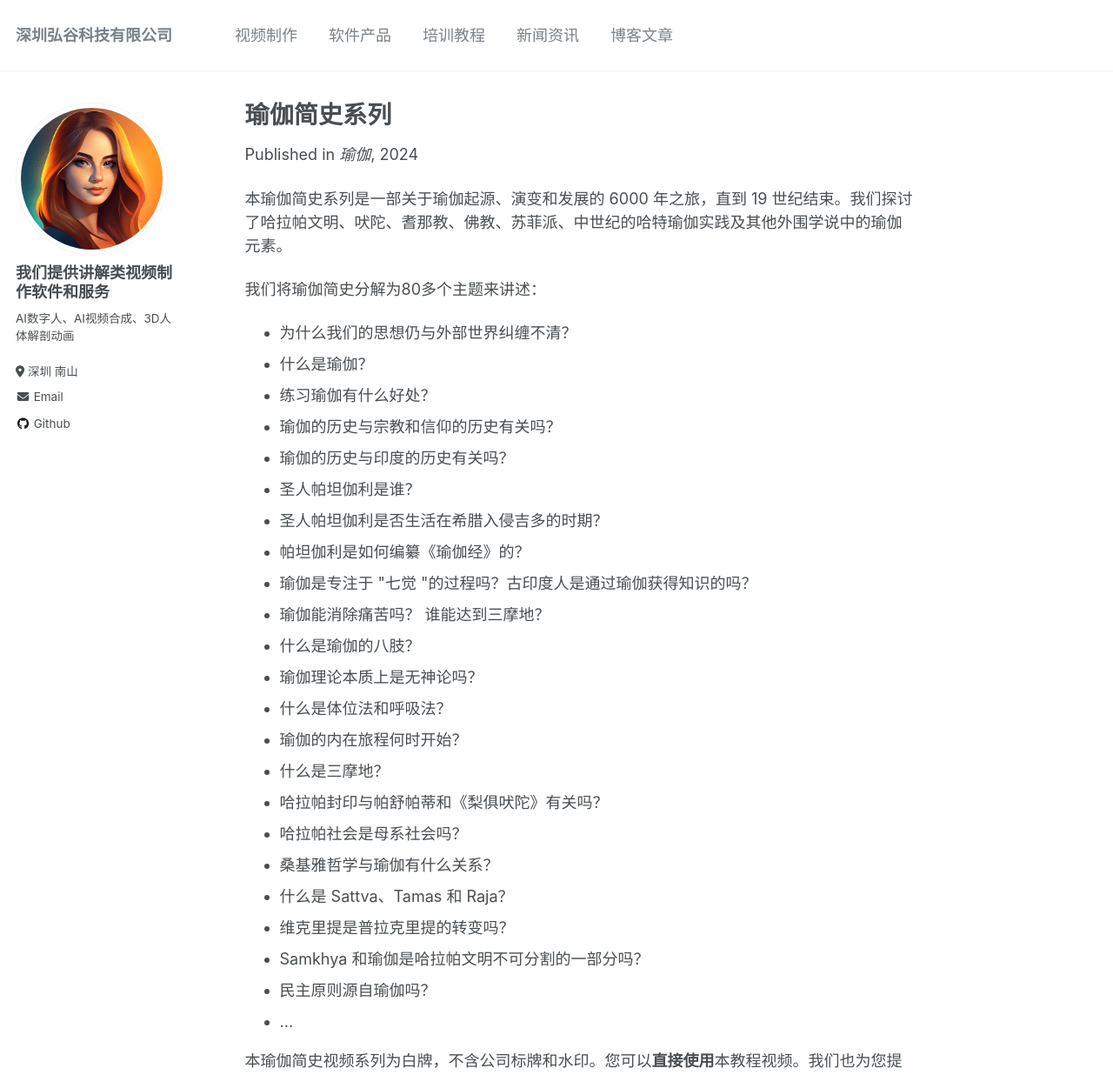
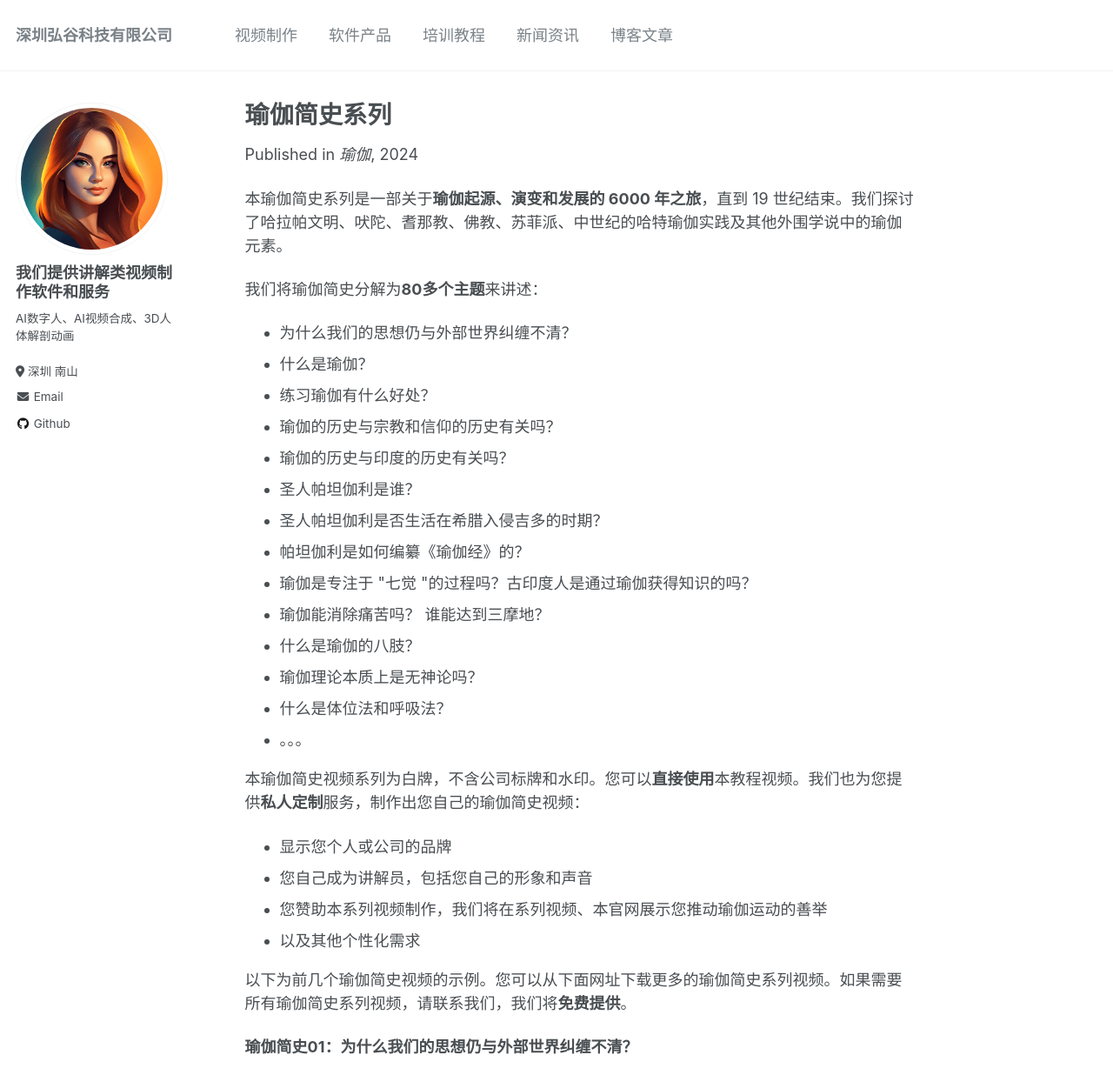
Before and after one commit to bloomv/bloomv, a Jekyll site: the page built from _publications/瑜伽简史系列.html, in a window 1280 px wide and 1400 px high, cut to the strip 0-1236 px from the top of the window. Shown: the whole strip at 87% size. Built offline with Jekyll 4.4.1, drawn with Linux system fonts in a browser that asks for light colours.

Commit message:
Update 瑜伽简史系列.html

```diff
--- a/_publications/瑜伽简史系列.html
+++ b/_publications/瑜伽简史系列.html
@@ -2,15 +2,15 @@
 title: "瑜伽简史系列"
 collection: publications
 permalink: /publication/瑜伽简史系列
-excerpt: '本瑜伽简史系列是一部关于瑜伽起源、演变和发展的 6000 年之旅，直到 19 世纪结束。我们探讨了哈拉帕文明、吠陀、耆那教、佛教、苏菲派、中世纪的哈特瑜伽实践及其他外围学说中的瑜伽元素。'
+excerpt: '本瑜伽简史系列是一部关于<strong>瑜伽起源、演变和发展的 6000 年之旅</strong>，直到 19 世纪结束。我们探讨了哈拉帕文明、吠陀、耆那教、佛教、苏菲派、中世纪的哈特瑜伽实践及其他外围学说中的瑜伽元素。'
 date: 2024-02-21
 venue: '瑜伽'
 paperurl: 'https://bloomv.github.io/bloomv/files/瑜伽简史系列.rar'
 citation: '弘谷科技制作 (2024) &quot;瑜伽简史系列&quot; <strong><i>瑜伽</i></strong>。<br/>下载网址：<br/>'
 ---
 
-<p>本瑜伽简史系列是一部关于瑜伽起源、演变和发展的 6000 年之旅，直到 19 世纪结束。我们探讨了哈拉帕文明、吠陀、耆那教、佛教、苏菲派、中世纪的哈特瑜伽实践及其他外围学说中的瑜伽元素。</p>
-<p>我们将瑜伽简史分解为80多个主题来讲述：</p>
+<p>本瑜伽简史系列是一部关于<strong>瑜伽起源、演变和发展的 6000 年之旅</strong>，直到 19 世纪结束。我们探讨了哈拉帕文明、吠陀、耆那教、佛教、苏菲派、中世纪的哈特瑜伽实践及其他外围学说中的瑜伽元素。</p>
+<p>我们将瑜伽简史分解为<strong>80多个主题</strong>来讲述：</p>
 <ul>
   <li>为什么我们的思想仍与外部世界纠缠不清？</li>
   <li>什么是瑜伽？</li>
@@ -25,16 +25,7 @@ citation: '弘谷科技制作 (2024) &quot;瑜伽简史系列&quot; <strong><i>
   <li>什么是瑜伽的八肢？</li>
   <li>瑜伽理论本质上是无神论吗？</li>
   <li>什么是体位法和呼吸法？</li>
-  <li>瑜伽的内在旅程何时开始？</li>
-  <li>什么是三摩地？</li>
-  <li>哈拉帕封印与帕舒帕蒂和《梨俱吠陀》有关吗？</li>
-  <li>哈拉帕社会是母系社会吗？</li>
-  <li>桑基雅哲学与瑜伽有什么关系？</li>
-  <li>什么是 Sattva、Tamas 和 Raja？</li>
-  <li>维克里提是普拉克里提的转变吗？</li>
-  <li>Samkhya 和瑜伽是哈拉帕文明不可分割的一部分吗？</li>
-  <li>民主原则源自瑜伽吗？</li>
-  <li>...</li>
+  <li>。。。</li>
 </ul>
 
 <p>本瑜伽简史视频系列为白牌，不含公司标牌和水印。您可以<strong>直接使用</strong>本教程视频。我们也为您提供<strong>私人定制</strong>服务，制作出您自己的瑜伽简史视频：</p>
```
